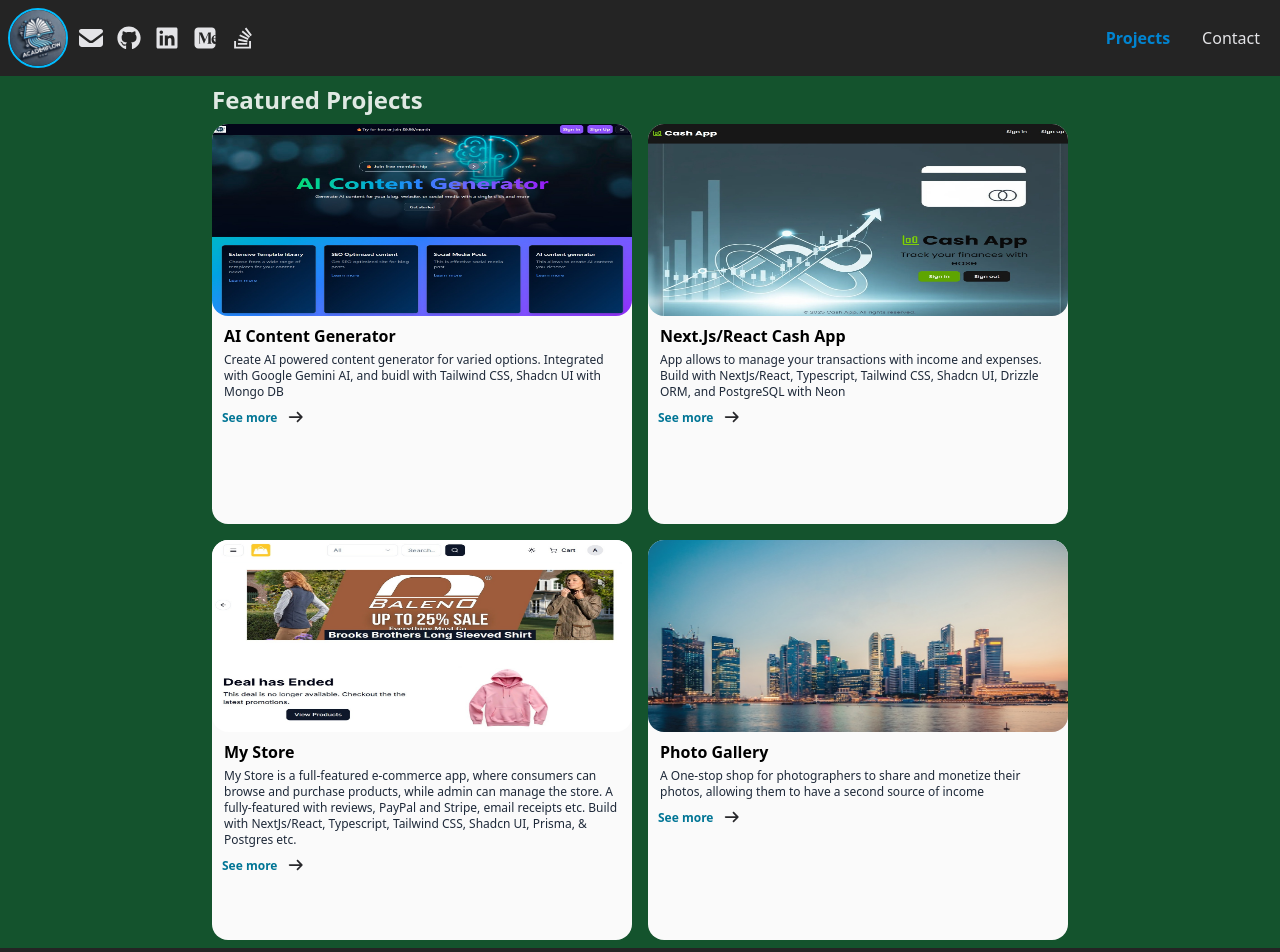
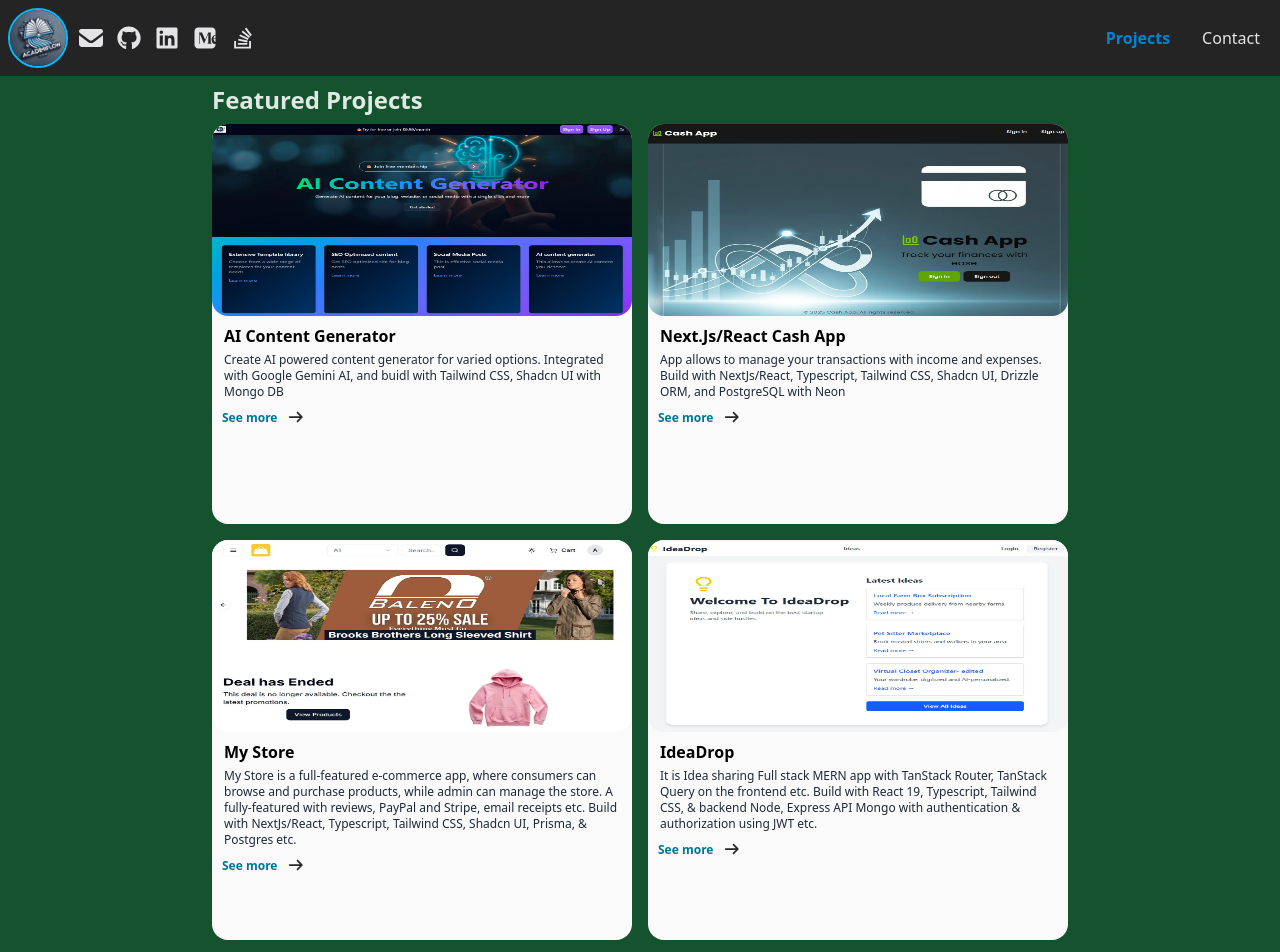
Before and after one commit to rajeka/academi, a React (Vite) app: page /projects in a window 1280 px wide. Shown: the top 952 px of the page. Built offline with nearby package versions, Linux system fonts and the light colour scheme.

Commit message:
added IdeaDrop project to the portfolio projects page

```diff
--- a/package.json
+++ b/package.json
@@ -1,5 +1,5 @@
 {
-  "name": "academi",
+  "name": "academiflow",
   "private": true,
   "version": "0.0.0",
   "type": "module",
--- a/src/components/ProjectsSection.jsx
+++ b/src/components/ProjectsSection.jsx
@@ -25,6 +25,15 @@ const projects = [
       Build with NextJs/React, Typescript, Tailwind CSS, Shadcn UI, Prisma, & Postgres etc.",
     getImageSrc: () => "/images/photo4.jpg",
     url: "https://my-store-theta-orpin.vercel.app/",
+  },
+  {
+    title: "IdeaDrop",
+    description:
+      "It is Idea sharing Full stack MERN app with TanStack Router, TanStack Query on the frontend etc. \r\n\
+      Build with React 19, Typescript, Tailwind CSS, & backend Node, Express API Mongo with authentication \r\n\
+      & authorization using JWT etc.",
+    getImageSrc: () => "/images/photo5.jpg",
+    url: "https://idea-drop-ui-puce.vercel.app/",
   },
   {
     title: "Photo Gallery",
```
Also changed, not shown: public/images/photo5.jpg (added).
